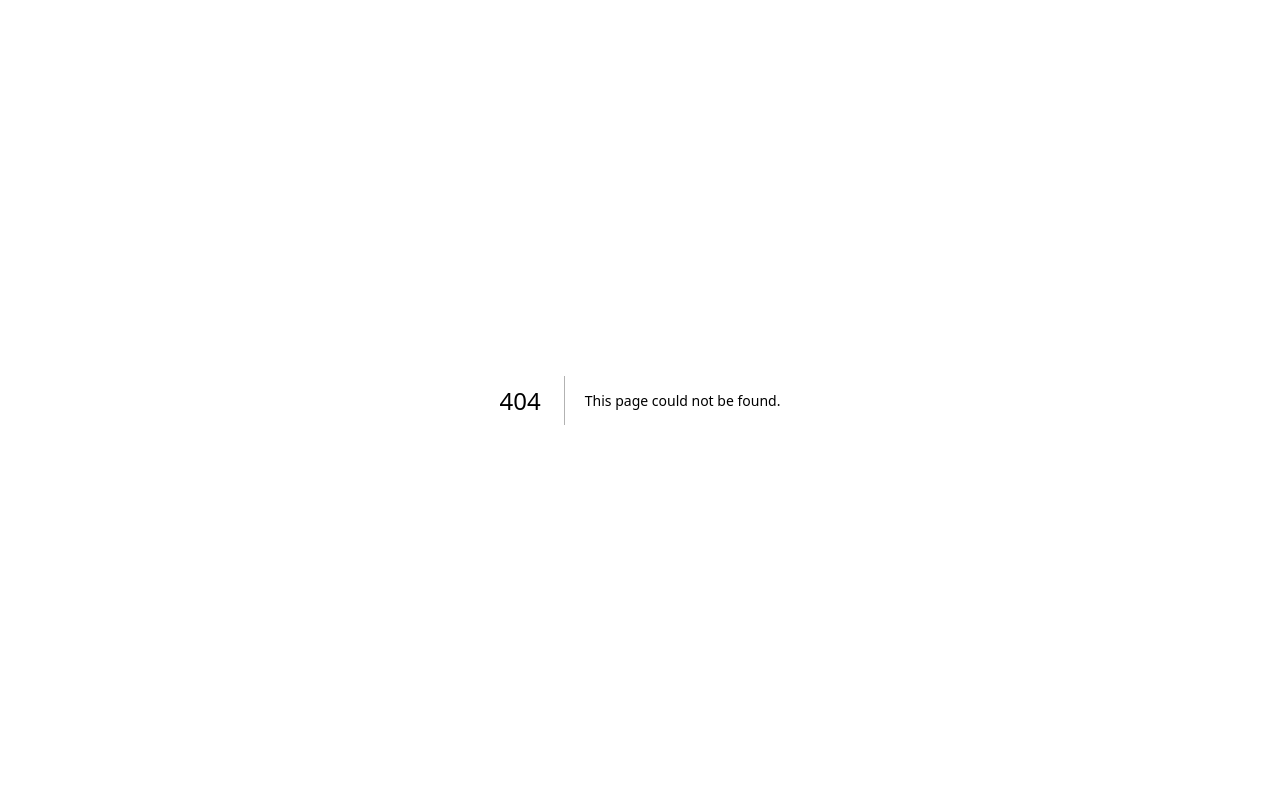
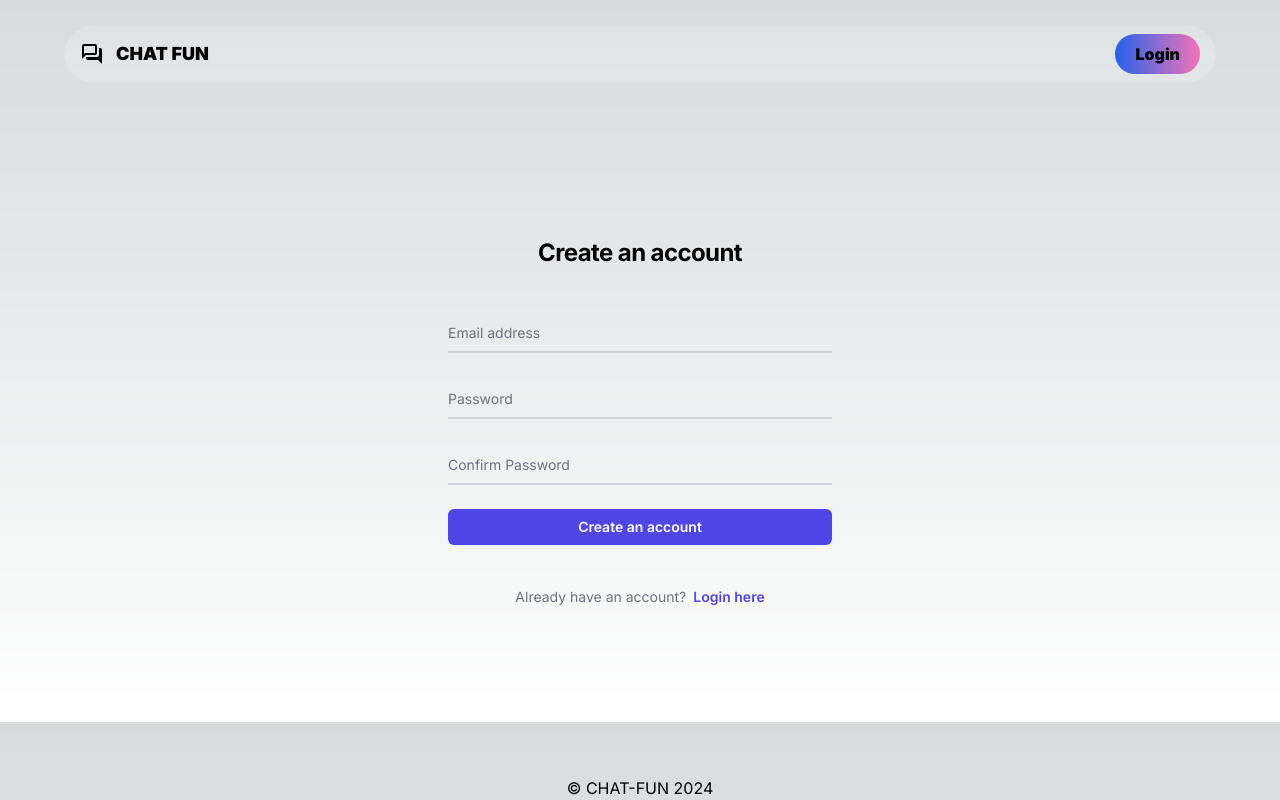
Before and after one commit to AayushMandora/Project-2-Chat-App, a Next.js app in the folder chatapp/: page /signup in a window 1280 px wide. Before the commit this address had no page. Built offline with nearby package versions, Linux system fonts and the light colour scheme.

Commit message:
Made Sign-in & Sign-up page.

```diff
--- a/chatapp/app/layout.js
+++ b/chatapp/app/layout.js
@@ -1,6 +1,8 @@
 import { Inter } from "next/font/google";
 import "./globals.css";
 import './globalicon.css';
+import Navbar from "@/components/Navbar";
+import Footer from "@/components/Footer";
 
 const inter = Inter({ subsets: ["latin"] });
 
@@ -12,7 +14,11 @@ export const metadata = {
 export default function RootLayout({ children }) {
   return (
     <html lang="en">
-      <body className={inter.className}>{children}</body>
+      <body className={inter.className}>
+        <Navbar/>
+        {children}
+        <Footer/>
+        </body>
     </html>
   );
 }
--- /dev/null
+++ b/chatapp/app/login/page.js
@@ -0,0 +1,73 @@
+import React from "react";
+import Link from "next/link";
+
+const page = () => {
+  return (
+    <div className="flex h-[80vh] flex-col items-center justify-center px-6 py-12 lg:px-8">
+      <div className="sm:mx-auto sm:w-full sm:max-w-sm">
+        <h2 className="mt-10 text-center text-2xl font-bold leading-9 tracking-tight">
+          Sign in to your account
+        </h2>
+      </div>
+
+      <div className="mt-10 sm:mx-auto sm:w-full sm:max-w-sm">
+        <from className="space-y-6" action="#" method="POST">
+          <div className="relative z-0 w-full mb-5 group">
+            <input
+              type="email"
+              name="floating_email"
+              id="floating_email"
+              className="block py-2.5 px-0 w-full text-sm text-gray-900 bg-transparent border-0 border-b-2 border-gray-300 appearance-none dark:text-white dark:border-gray-600 dark:focus:border-blue-500 focus:outline-none focus:ring-0 focus:border-blue-600 peer"
+              placeholder=" "
+              required
+            />
+            <label
+              htmlFor="floating_email"
+              className="peer-focus:font-medium absolute text-sm text-gray-500 dark:text-gray-400 duration-300 transhtmlForm -translate-y-6 scale-75 top-3 -z-10 origin-[0] peer-focus:start-0 rtl:peer-focus:translate-x-1/4 rtl:peer-focus:left-auto peer-focus:text-blue-600 peer-focus:dark:text-blue-500 peer-placeholder-shown:scale-100 peer-placeholder-shown:translate-y-0 peer-focus:scale-75 peer-focus:-translate-y-6"
+            >
+              Email address
+            </label>
+          </div>
+
+          <div className="relative z-0 w-full mb-5 group">
+            <input
+              type="password"
+              name="floating_password"
+              id="floating_password"
+              className="block py-2.5 px-0 w-full text-sm text-gray-900 bg-transparent border-0 border-b-2 border-gray-300 appearance-none dark:text-white dark:border-gray-600 dark:focus:border-blue-500 focus:outline-none focus:ring-0 focus:border-blue-600 peer"
+              placeholder=" "
+              required
+            />
+            <label
+              htmlFor="floating_password"
+              className="peer-focus:font-medium absolute text-sm text-gray-500 dark:text-gray-400 duration-300 transhtmlForm -translate-y-6 scale-75 top-3 -z-10 origin-[0] peer-focus:start-0 rtl:peer-focus:translate-x-1/4 peer-focus:text-blue-600 peer-focus:dark:text-blue-500 peer-placeholder-shown:scale-100 peer-placeholder-shown:translate-y-0 peer-focus:scale-75 peer-focus:-translate-y-6"
+            >
+              Password
+            </label>
+          </div>
+
+          <div>
+            <button
+              type="submit"
+              className="flex w-full justify-center rounded-md bg-indigo-600 px-3 py-1.5 text-sm font-semibold leading-6 text-white shadow-sm hover:bg-indigo-500 focus-visible:outline focus-visible:outline-2 focus-visible:outline-offset-2 focus-visible:outline-indigo-600"
+            >
+              Sign in
+            </button>
+          </div>
+        </from>
+
+        <p className="mt-10 text-center text-sm text-gray-500">
+          Don't have an account yet?
+          <Link
+            href="/signup"
+            className="font-semibold leading-6 text-indigo-600 hover:text-indigo-500"
+          >
+            &nbsp; Sign up
+          </Link>
+        </p>
+      </div>
+    </div>
+  );
+};
+
+export default page;
--- a/chatapp/app/page.js
+++ b/chatapp/app/page.js
@@ -1,10 +1,6 @@
-import Image from "next/image";
-import Navbar from "@/components/Navbar";
-import Footer from "@/components/Footer";
 export default function Home() {
   return (
    <>
-      <Navbar/>
       <main>
         <div className="w-[90%] m-auto mt-[2%] h-[70vh] flex items-center justify-center">
           <div className="flex flex-col items-center gap-2">
@@ -15,7 +11,6 @@ export default function Home() {
           </div>
         </div>
       </main>
-      <Footer/>
    </>
   );
 }
--- /dev/null
+++ b/chatapp/app/signup/page.js
@@ -0,0 +1,89 @@
+import React from "react";
+import Link from "next/link";
+
+const page = () => {
+  return (
+    <div className="flex h-[80vh] flex-col items-center justify-center px-6 py-12 lg:px-8">
+    <div className="sm:mx-auto sm:w-full sm:max-w-sm">
+      <h2 className="mt-10 text-center text-2xl font-bold leading-9 tracking-tight">
+      Create an account
+      </h2>
+    </div>
+
+    <div className="mt-10 sm:mx-auto sm:w-full sm:max-w-sm">
+      <from className="space-y-6" action="#" method="POST">
+        <div className="relative z-0 w-full mb-5 group">
+          <input
+            type="email"
+            name="floating_email"
+            id="floating_email"
+            className="block py-2.5 px-0 w-full text-sm text-gray-900 bg-transparent border-0 border-b-2 border-gray-300 appearance-none dark:text-white dark:border-gray-600 dark:focus:border-blue-500 focus:outline-none focus:ring-0 focus:border-blue-600 peer"
+            placeholder=" "
+            required
+          />
+          <label
+            htmlFor="floating_email"
+            className="peer-focus:font-medium absolute text-sm text-gray-500 dark:text-gray-400 duration-300 transhtmlForm -translate-y-6 scale-75 top-3 -z-10 origin-[0] peer-focus:start-0 rtl:peer-focus:translate-x-1/4 rtl:peer-focus:left-auto peer-focus:text-blue-600 peer-focus:dark:text-blue-500 peer-placeholder-shown:scale-100 peer-placeholder-shown:translate-y-0 peer-focus:scale-75 peer-focus:-translate-y-6"
+          >
+            Email address
+          </label>
+        </div>
+
+        <div className="relative z-0 w-full mb-5 group">
+          <input
+            type="password"
+            name="floating_password"
+            id="floating_password"
+            className="block py-2.5 px-0 w-full text-sm text-gray-900 bg-transparent border-0 border-b-2 border-gray-300 appearance-none dark:text-white dark:border-gray-600 dark:focus:border-blue-500 focus:outline-none focus:ring-0 focus:border-blue-600 peer"
+            placeholder=" "
+            required
+          />
+          <label
+            htmlFor="floating_password"
+            className="peer-focus:font-medium absolute text-sm text-gray-500 dark:text-gray-400 duration-300 transhtmlForm -translate-y-6 scale-75 top-3 -z-10 origin-[0] peer-focus:start-0 rtl:peer-focus:translate-x-1/4 peer-focus:text-blue-600 peer-focus:dark:text-blue-500 peer-placeholder-shown:scale-100 peer-placeholder-shown:translate-y-0 peer-focus:scale-75 peer-focus:-translate-y-6"
+          >
+            Password
+          </label>
+        </div>
+        <div className="relative z-0 w-full mb-5 group">
+          <input
+            type="confirm_password"
+            name="floating_confirm_password"
+            id="floating_confirm_password"
+            className="block py-2.5 px-0 w-full text-sm text-gray-900 bg-transparent border-0 border-b-2 border-gray-300 appearance-none dark:text-white dark:border-gray-600 dark:focus:border-blue-500 focus:outline-none focus:ring-0 focus:border-blue-600 peer"
+            placeholder=" "
+            required
+          />
+          <label
+            htmlFor="floating_confirm_password"
+            className="peer-focus:font-medium absolute text-sm text-gray-500 dark:text-gray-400 duration-300 transhtmlForm -translate-y-6 scale-75 top-3 -z-10 origin-[0] peer-focus:start-0 rtl:peer-focus:translate-x-1/4 peer-focus:text-blue-600 peer-focus:dark:text-blue-500 peer-placeholder-shown:scale-100 peer-placeholder-shown:translate-y-0 peer-focus:scale-75 peer-focus:-translate-y-6"
+          >
+            Confirm Password
+          </label>
+        </div>
+
+        <div>
+          <button
+            type="submit"
+            className="flex w-full justify-center rounded-md bg-indigo-600 px-3 py-1.5 text-sm font-semibold leading-6 text-white shadow-sm hover:bg-indigo-500 focus-visible:outline focus-visible:outline-2 focus-visible:outline-offset-2 focus-visible:outline-indigo-600"
+          >
+            Create an account
+          </button>
+        </div>
+      </from>
+
+      <p className="mt-10 text-center text-sm text-gray-500">
+      Already have an account?
+        <Link
+          href="/login"
+          className="font-semibold leading-6 text-indigo-600 hover:text-indigo-500"
+        >
+          &nbsp; Login here
+        </Link>
+      </p>
+    </div>
+  </div>
+  );
+};
+
+export default page;
--- a/chatapp/components/Navbar.js
+++ b/chatapp/components/Navbar.js
@@ -1,17 +1,18 @@
 import React from "react";
-import Image from "next/image";
+import Link from "next/link";
 
 const Navbar = () => {
   return (
     <header>
       <div className="flex justify-between w-[90%] px-4 m-auto mt-[2%] bg-white/20 rounded-full items-center p-2">
         <div className="flex items-center gap-3">
-          <span class="material-symbols-outlined">forum</span>
+          <span className="material-symbols-outlined">forum</span>
           <span className=" font-black text-lg">CHAT FUN</span>
         </div>
+        <Link href={"/login"}>
         <button className=" rounded-full px-5 p-2 font-black bg-gradient-to-r from-blue-600 to-pink-400 text-black">
           Login
-        </button>
+        </button></Link>
       </div>
     </header>
   );
```
